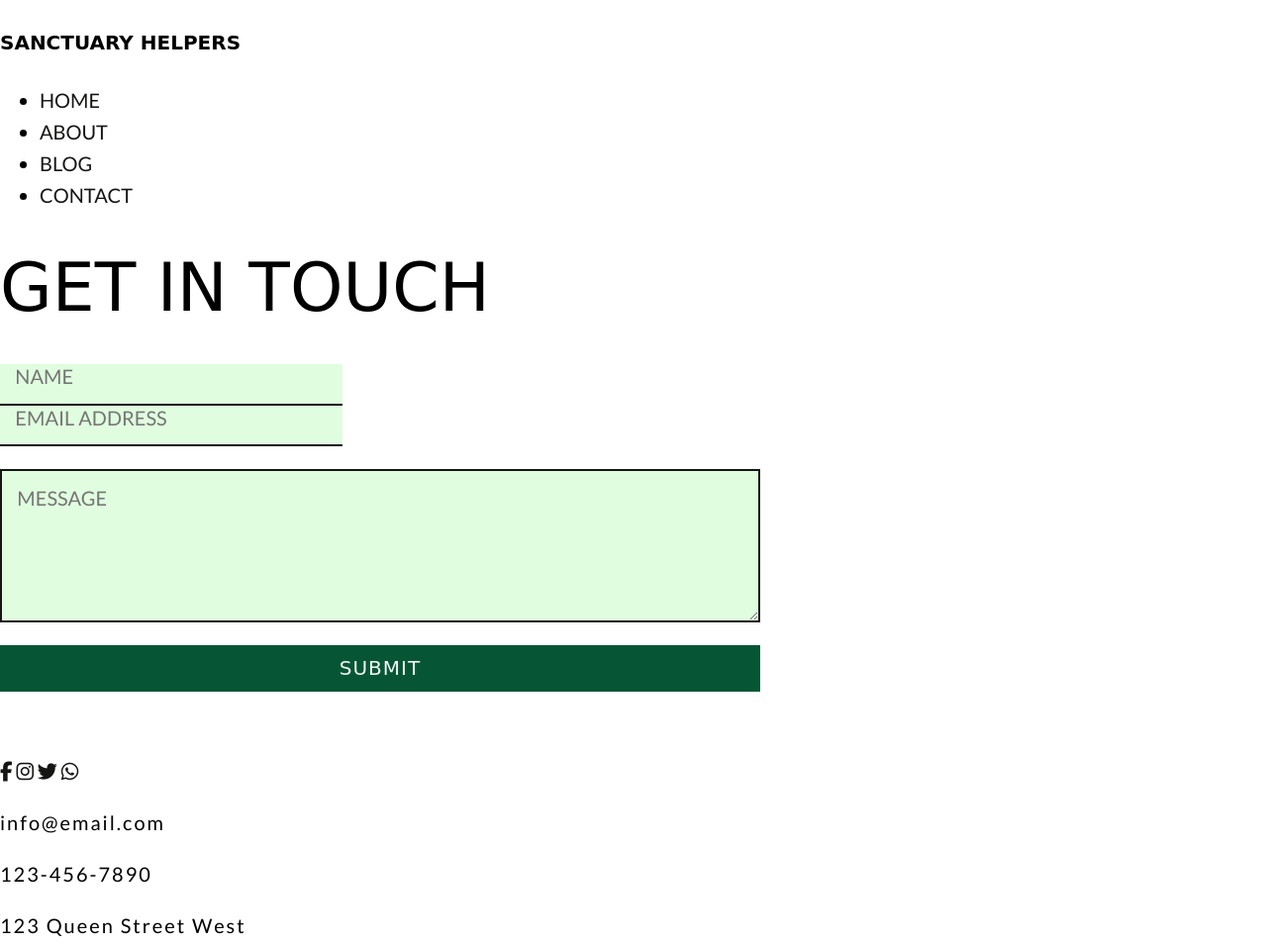
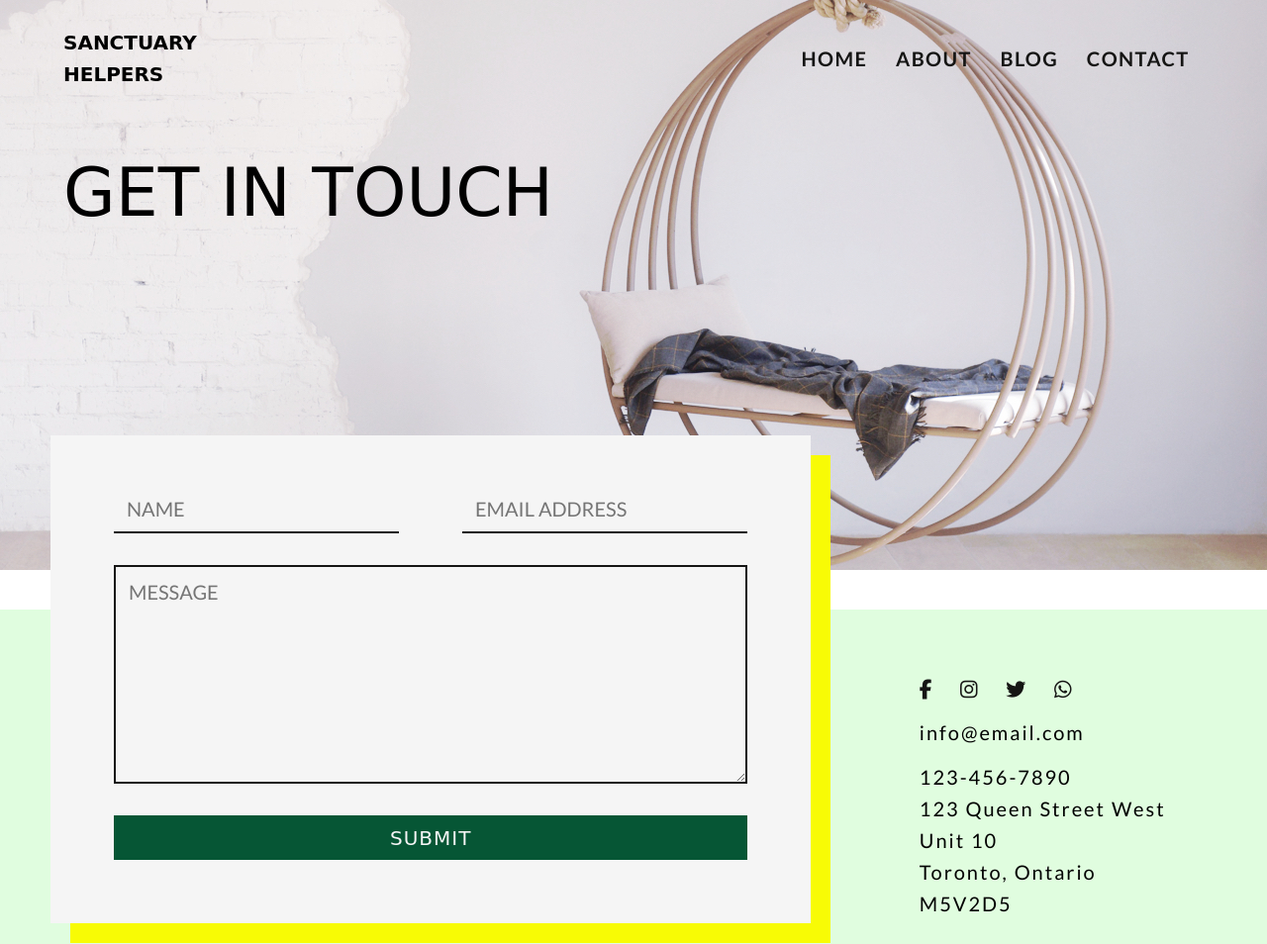
Before and after one commit to Abdullahi-Roble/Sanctuary-Helpers, a plain HTML site: page contact.html in a window 1280 px wide. Shown: the top 954 px of the page at 99% size. Drawn offline with Linux system fonts and the light colour scheme; a web font is replaced by a local one.

Commit message:
completed styling contact page

```diff
--- a/contact.html
+++ b/contact.html
@@ -11,8 +11,9 @@
     <script src="https://kit.fontawesome.com/8e6d078a29.js"></script>
 </head>
 <body>
-    <header>
-        <nav>
+    <header class="contact-head">
+        <div class="blog-bar wrapper">
+            <nav class="menu">
                 <div class="logo">
                     <h4>Sanctuary Helpers</h4>
                 </div>
@@ -23,30 +24,35 @@
                     <li><a href="contact.html">Contact</a></li>
                 </ul>
             </nav>
-        <div class="title">
+        </div>
+        <div class="wrapper title">
             <h1>Get in Touch</h1>
         </div>
     </header>
-    <section>
-        <form action="#" method="GET" class="messageForm" name="messageForm">
+    <section class="contact-form">
+        <form action="#" method="GET" class="message-form" name="message-form">
+            <div class="short-input">
                 <input type="text" placeholder="Name" name="Name" required="true">
                 <input type="email" placeholder="Email address" name="Email" required="true">
-            <textarea placeholder="Message" name="Message" required="true" cols="50" rows="5"></textarea>
+            </div>
+            <textarea placeholder="Message" name="Message" required="true" cols="50" rows="8"></textarea>
             <button type="submit">Submit</button>
         </form>
-        <div>
+        <div class="media-reach">
+            <div class="social-media">
                 <a href="https://www.facebook.com/"><i class="fab fa-facebook-f"></i></a>
                 <a href="https://www.instagram.com/"><i class="fab fa-instagram"></i></a>
                 <a href="https://www.twitter.com/"><i class="fab fa-twitter"></i></a>
                 <a href="https://www.whatsapp.com/"><i class="fab fa-whatsapp"></i></a>
                 <p>info@email.com</p>
             </div>
-        <div>
+            <div class="contact-info">
                 <p>123-456-7890</p>
                 <p>123 Queen Street West</p>
                 <p>Unit 10</p>
                 <p>Toronto, Ontario</p>
                 <p>M5V2D5</p>
+            </div>
         </div>
     </section>
     <footer>
--- a/styles/sass/_blog.scss
+++ b/styles/sass/_blog.scss
@@ -1,50 +1,10 @@
 
-// Header Styling
+    // Header Styling
 
 .blog-head {
     background: url(../assets/blog-image.jpg) top right no-repeat;
-    min-height: 100vh;
+    min-height: 75vh;
     position: relative;
-}
-
-.blog-head {
-
-    min-height: 75vh;
-
-    .menu {
-        width: 100%;
-        display: flex;
-        justify-content: space-between;
-        align-items: center;
-
-        ul {
-            width: 40%;
-            // flex: 1 0 50%;
-            display: flex;
-            justify-content: space-around;
-            list-style: none;
-        }
-
-        .logo {
-            width: 20%;
-            // padding-left: 8%;
-        }
-
-        h4 {
-            padding: 0 10% 0 0;
-        }
-
-        a {
-            font-weight: 700;
-            line-height: 1.45rem;
-            letter-spacing: 1.4px;
-
-            &:hover,
-            &:active {
-                border-bottom: 5px solid $yellow;
-            }
-        }
-    }
 }
 
     // Section 1 Styling - Main Content
@@ -187,7 +147,7 @@ form {
 
     textarea {
         border: 2px solid $black;
-        margin: 3% 0;
+        margin: 5% 0;
         padding: 2%;
     }
 
--- a/styles/sass/_contact.scss
+++ b/styles/sass/_contact.scss
@@ -0,0 +1,49 @@
+
+    // Header Styling
+
+.contact-head {
+    background: url(../assets/contact-image.jpg) top right no-repeat;
+    min-height: 77vh;
+    position: relative;
+}
+
+    // Section 1 - Contact Form
+
+.contact-form {
+    background: $ice;
+    display: flex;
+    justify-content: flex-end;
+
+    form {
+        background: $white;
+        padding: 5%;
+        position: absolute;
+        top: 55%;
+        left: 4%;
+        box-shadow: 20px 20px $yellow;
+
+        input,
+        textarea {
+            background: $white;
+        }
+    }
+
+    .media-reach {
+        padding: 5% 8% 10% 3%;
+
+        .social-media {
+
+            p {
+                padding: 5% 0;
+            }
+
+            i {
+                padding-right: 10%;
+            }
+        }
+
+        p {
+            margin: 0;
+        }
+    }
+}
--- a/styles/sass/_setup.scss
+++ b/styles/sass/_setup.scss
@@ -78,10 +78,6 @@ html {
             }
         }
 
-        img {
-            // max-width: 100%;
-        }
-
         .wrapper {
             max-width: 1300px;
             width: 90%;
--- a/styles/sass/style.scss
+++ b/styles/sass/style.scss
@@ -3,3 +3,43 @@
 @import "index";
 @import "blog";
 @import "contact";
+
+    // General Header Styling
+
+.blog-head,
+.contact-head {
+
+    .menu {
+        width: 100%;
+        display: flex;
+        justify-content: space-between;
+        align-items: center;
+
+        ul {
+            width: 40%;
+            // flex: 1 0 50%;
+            display: flex;
+            justify-content: space-around;
+            list-style: none;
+        }
+
+        .logo {
+            width: 20%;
+        }
+
+        h4 {
+            padding: 0 10% 0 0;
+        }
+
+        a {
+            font-weight: 700;
+            line-height: 1.45rem;
+            letter-spacing: 1.4px;
+
+            &:hover,
+            &:active {
+                border-bottom: 5px solid $yellow;
+            }
+        }
+    }
+}
```
Also changed, not shown: blog.html (+1 -1 lines), styles/style.css. Lines whose indentation alone changed are shown as unchanged.
